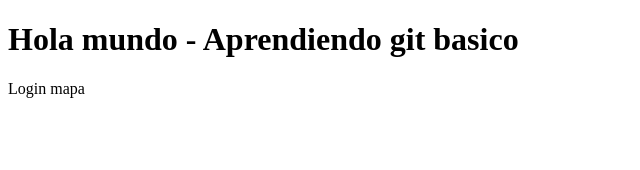
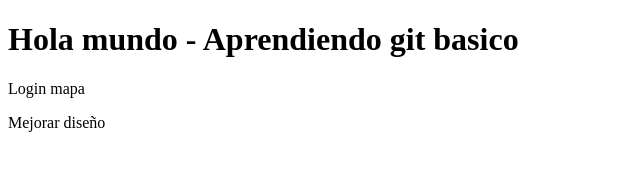
Before and after one commit to calevano/testproject, a plain HTML site: page index.html in a window 1280 px wide. Shown: the whole page, without its empty margins (0-640 px from the left). Drawn offline with Linux system fonts and the light colour scheme.

Commit message:
agreando nuevo parrafo

```diff
--- a/index.html
+++ b/index.html
@@ -6,5 +6,8 @@
 <body>
 <h1>Hola mundo - Aprendiendo git basico</h1>
 <p>Login mapa</p>
+
+<p>Mejorar diseño</p>
+
 </body>
 </html>
```
